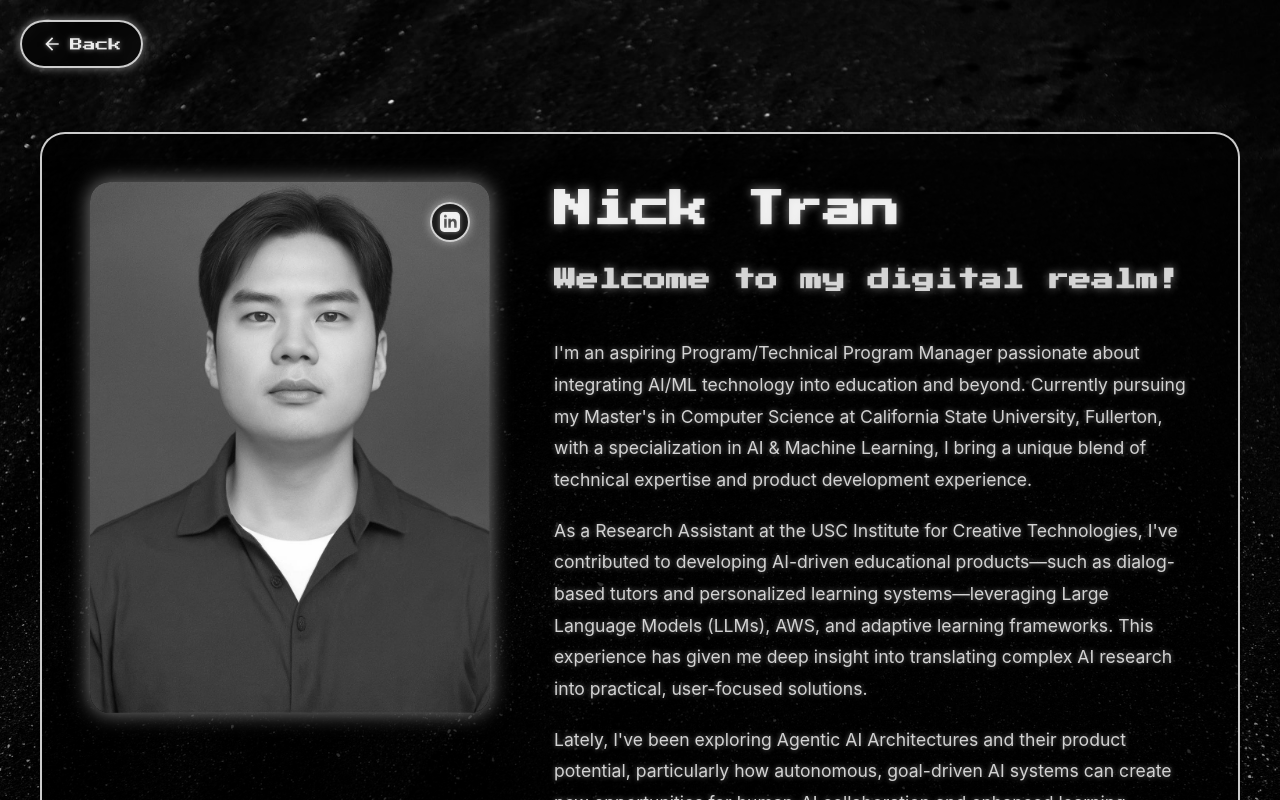
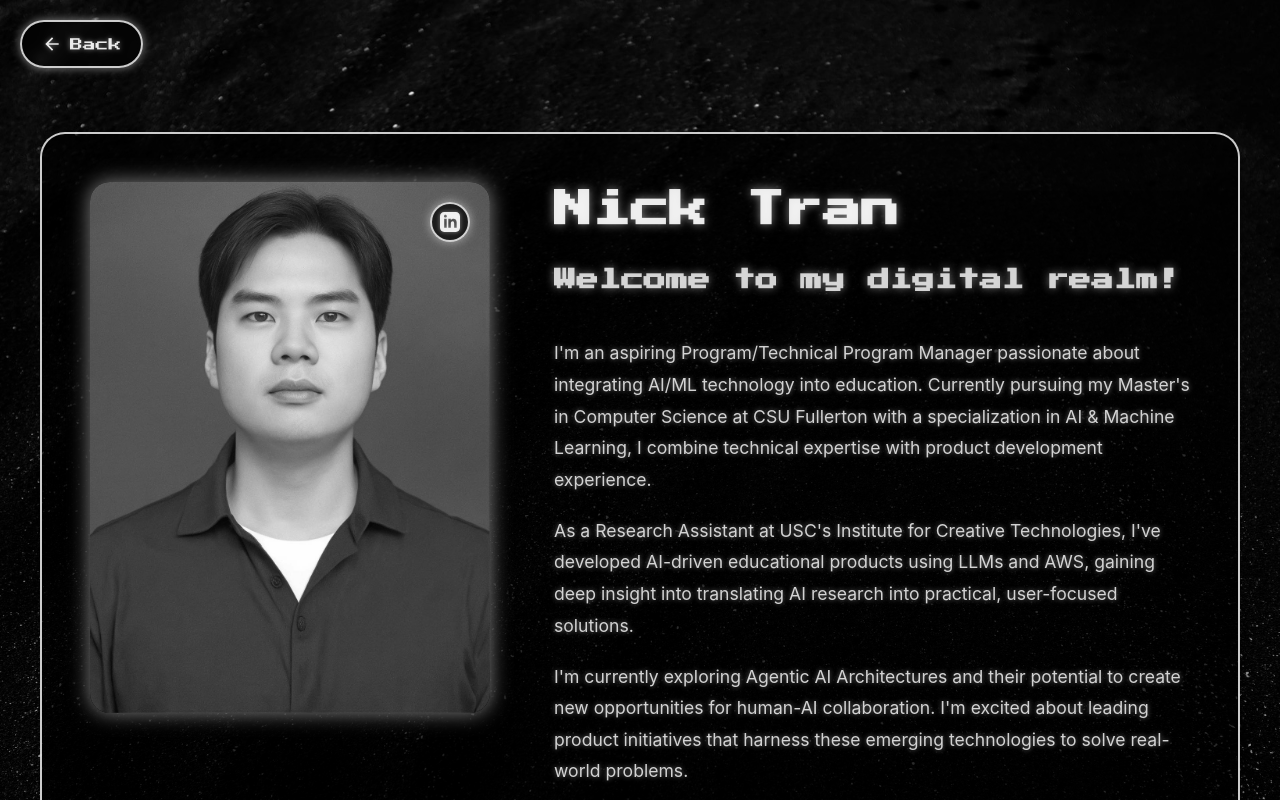
Before and after one commit to nicktran1308/niitora_landingpage, a React (Create React App) app: page /about in a window 1280 px wide. Shown: the top 800 px of the page. Built offline with nearby package versions, Linux system fonts and the light colour scheme.

Commit message:
Update_About_Me

```diff
--- a/src/components/pages/About.js
+++ b/src/components/pages/About.js
@@ -58,21 +58,18 @@ const About = React.memo(() => {
             <div className="introduction">
               <p>
                 I'm an aspiring Program/Technical Program Manager passionate about integrating AI/ML technology
-                into education and beyond. Currently pursuing my Master's in Computer Science at California State
-                University, Fullerton, with a specialization in AI & Machine Learning, I bring a unique blend of
-                technical expertise and product development experience.
+                into education. Currently pursuing my Master's in Computer Science at CSU Fullerton with a
+                specialization in AI & Machine Learning, I combine technical expertise with product development experience.
               </p>
               <p>
-                As a Research Assistant at the USC Institute for Creative Technologies, I've contributed to developing
-                AI-driven educational products—such as dialog-based tutors and personalized learning systems—leveraging
-                Large Language Models (LLMs), AWS, and adaptive learning frameworks. This experience has given me deep
-                insight into translating complex AI research into practical, user-focused solutions.
+                As a Research Assistant at USC's Institute for Creative Technologies, I've developed AI-driven
+                educational products using LLMs and AWS, gaining deep insight into translating AI research into
+                practical, user-focused solutions.
               </p>
               <p>
-                Lately, I've been exploring Agentic AI Architectures and their product potential, particularly how
-                autonomous, goal-driven AI systems can create new opportunities for human-AI collaboration and enhanced
-                learning experiences. I'm excited about leading product initiatives that harness these emerging
-                technologies to solve real-world problems.
+                I'm currently exploring Agentic AI Architectures and their potential to create new opportunities
+                for human-AI collaboration. I'm excited about leading product initiatives that harness these
+                emerging technologies to solve real-world problems.
               </p>
               <p className="highlight">
                 EPSI Program Management Intern @ Apple  Summer 2025
```
